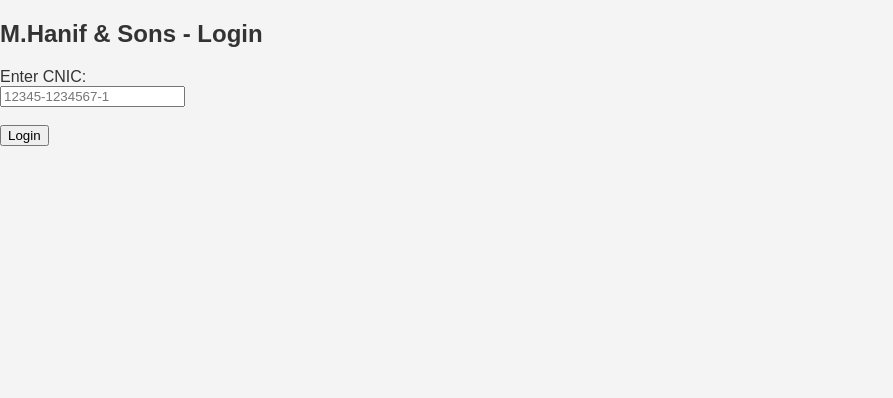
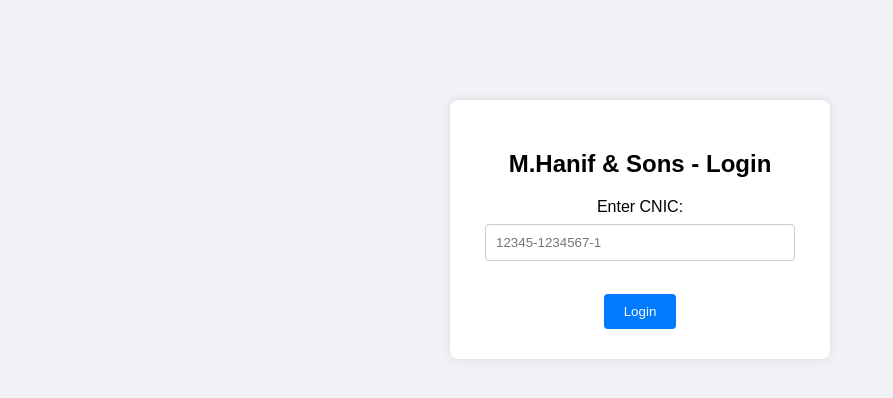
Before and after one commit to Asad4556/MHSBaBlo, a plain HTML site: page login.html in a window 1280 px wide. Shown: the whole page, without its empty margins (0-893 px from the left). Drawn offline with Linux system fonts and the light colour scheme.

Commit message:
Update style.css

```diff
--- a/style.css
+++ b/style.css
@@ -1,24 +1,59 @@
 body {
   font-family: Arial, sans-serif;
+  background: #f0f2f5;
   margin: 0;
   padding: 0;
-  background: #f4f4f4;
-  color: #333;
 }
 
-header {
-  background: #004080;
-  color: white;
-  padding: 20px;
+.login-container, .dashboard-container {
+  width: 320px;
+  margin: 100px auto;
+  padding: 30px;
+  background: white;
+  border-radius: 8px;
+  box-shadow: 0 0 10px rgba(0,0,0,0.1);
   text-align: center;
 }
 
-main {
-  padding: 20px;
+input[type="text"] {
+  width: 90%;
+  padding: 10px;
+  margin-top: 8px;
+  border-radius: 4px;
+  border: 1px solid #ccc;
 }
 
-footer {
-  background: #eee;
-  text-align: center;
-  padding: 10px;
+button {
+  padding: 10px 20px;
+  margin-top: 15px;
+  background-color: #007bff;
+  border: none;
+  color: white;
+  border-radius: 4px;
+  cursor: pointer;
 }
+
+button:hover {
+  background-color: #0056b3;
+}
+
+.modules {
+  display: flex;
+  flex-direction: column;
+  gap: 15px;
+  margin-top: 30px;
+}
+
+.module {
+  display: block;
+  padding: 15px;
+  background-color: #007bff;
+  color: white;
+  border-radius: 5px;
+  text-decoration: none;
+  font-weight: bold;
+}
+
+.module:hover {
+  background-color: #0056b3;
+}
```
